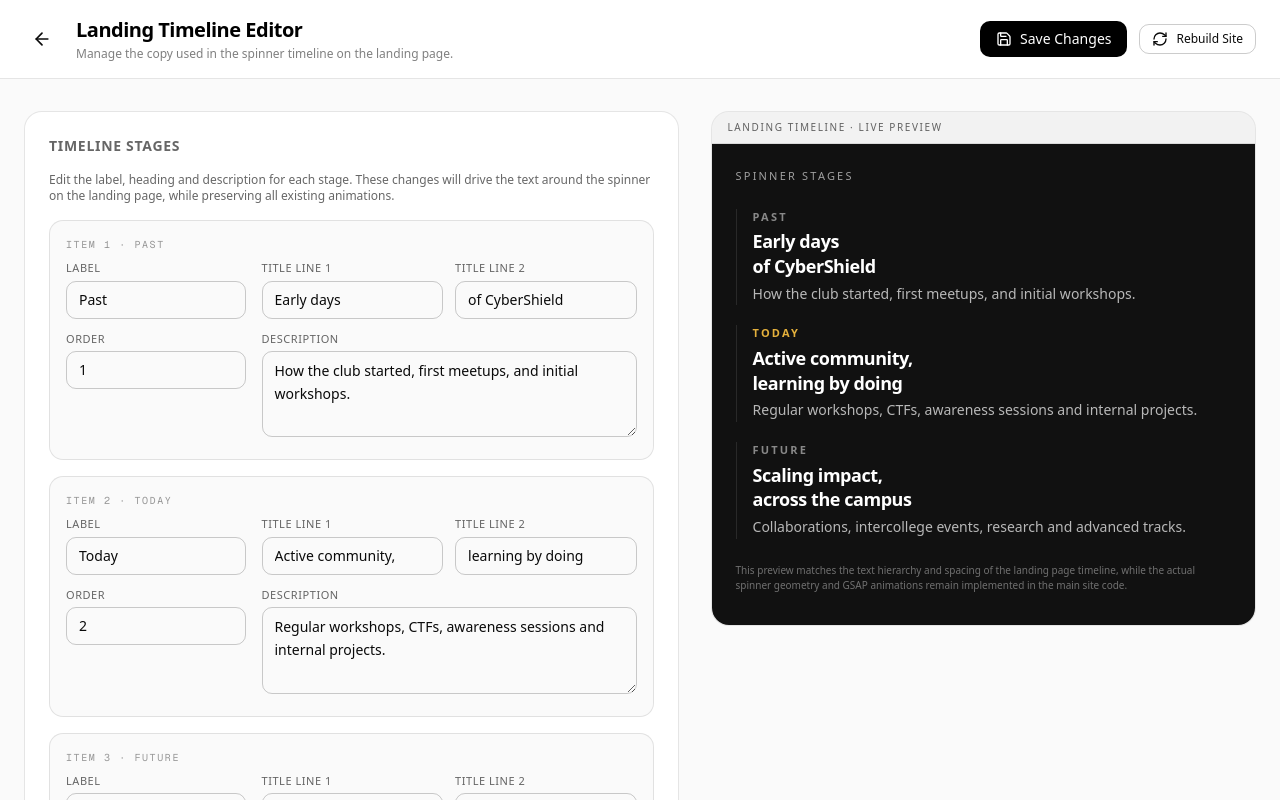
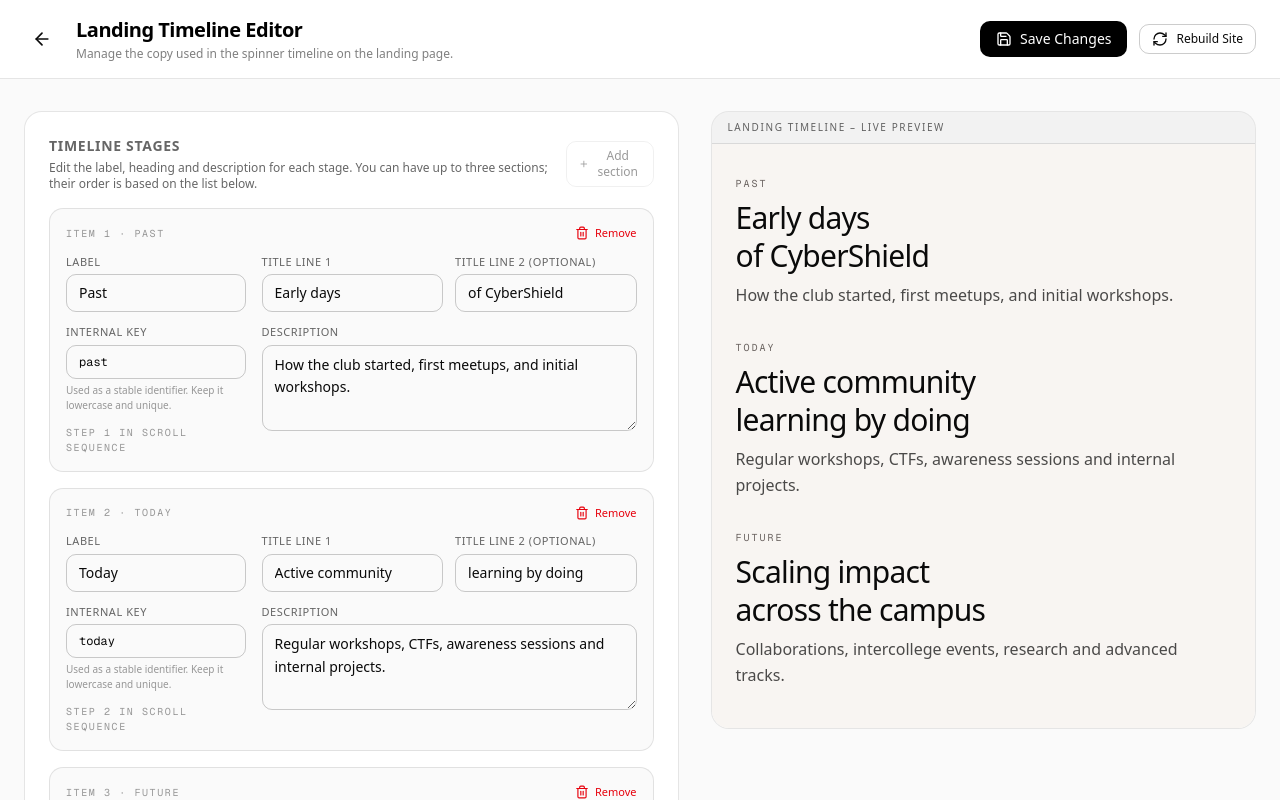
Before and after one commit to ioit-cybershield/CyberShield-Admin, a Next.js app: page /dashboard/landing/timeline in a window 1280 px wide. Shown: the top 800 px of the page. Built offline with nearby package versions, Linux system fonts and the light colour scheme; no server answers; the database is empty.

Commit message:
managing timeline states works

```diff
--- a/src/app/api/landing/timeline/route.ts
+++ b/src/app/api/landing/timeline/route.ts
@@ -1,5 +1,6 @@
 import { NextRequest, NextResponse } from "next/server";
 import prisma from "@/lib/prisma";
+import { LandingTimeline } from "@/generated/prisma/client";
 
 const corsHeaders = {
   "Access-Control-Allow-Origin": "http://localhost:4321", // + your prod URL later
@@ -16,13 +17,7 @@
       orderBy: { order: "asc" },
     });
 
-    return NextResponse.json(
-      { states },
-      {
-        status: 200,
-        headers: corsHeaders,
-      },
-    );
+    return NextResponse.json({ states }, { status: 200, headers: corsHeaders });
   } catch (error) {
     console.error("Error fetching landing timeline", error);
     return NextResponse.json(
@@ -32,10 +27,11 @@
   }
 }
 
+// route.ts
 export async function PUT(request: NextRequest) {
   try {
     const body = await request.json();
-    const { states } = body;
+    const states = body.states ?? body;
 
     if (!Array.isArray(states)) {
       return NextResponse.json(
@@ -44,35 +40,62 @@
       );
     }
 
+    if (states.length === 0 || states.length > 3) {
+      return NextResponse.json(
+        { error: "Timeline must have between 1 and 3 sections" },
+        { status: 400, headers: corsHeaders },
+      );
+    }
+
     for (const state of states) {
-      if (!state.key || !state.label || !state.titleLines || !state.desc) {
+      if (!state.key || !state.label || !state.titleLine1 || !state.desc) {
         return NextResponse.json(
-          { error: "Each state must have key, label, titleLines, and desc" },
+          {
+            error:
+              "Each state must have key, label, titleLine1, and desc (titleLine2 is optional)",
+          },
           { status: 400, headers: corsHeaders },
         );
       }
     }
 
-    const operations = states.map((state) =>
-      prisma.landingTimeline.upsert({
+    const incomingKeys = states.map((s: { key: string }) => s.key);
+
+    // Atomic transaction: delete stale + upsert current
+    const result = await prisma.$transaction(async (tx) => {
+      // Delete keys not present in the incoming request
+      await tx.landingTimeline.deleteMany({
+        where: {
+          key: {
+            notIn: incomingKeys,
+          },
+        },
+      });
+
+      // Upsert all incoming states with their new order
+      const upsertOps = states.map((state: LandingTimeline, index: number) =>
+        tx.landingTimeline.upsert({
           where: { key: state.key },
           create: {
             key: state.key,
             label: state.label,
-          titleLines: state.titleLines,
+            titleLine1: state.titleLine1.trim(),
+            titleLine2: state.titleLine2?.trim() || null,
             desc: state.desc,
-          order: state.order ?? 0,
+            order: index + 1,
           },
           update: {
             label: state.label,
-          titleLines: state.titleLines,
+            titleLine1: state.titleLine1.trim(),
+            titleLine2: state.titleLine2?.trim() || null,
             desc: state.desc,
-          order: state.order ?? 0,
+            order: index + 1,
           },
         }),
       );
 
-    const result = await prisma.$transaction(operations);
+      return Promise.all(upsertOps);
+    });
 
     return NextResponse.json(
       { states: result },
--- a/src/app/api/landing/timeline/seed/route.ts
+++ b/src/app/api/landing/timeline/seed/route.ts
@@ -6,21 +6,24 @@
     key: "past",
     order: 1,
     label: "Past",
-    titleLines: "Early days, of CyberShield",
+    titleLine1: "Early days",
+    titleLine2: "of CyberShield",
     desc: "How the club started, first meetups, and initial workshops.",
   },
   {
     key: "today",
     order: 2,
     label: "Today",
-    titleLines: "Active community, learning by doing",
+    titleLine1: "Active community",
+    titleLine2: "learning by doing",
     desc: "Regular workshops, CTFs, awareness sessions and internal projects.",
   },
   {
     key: "future",
     order: 3,
     label: "Future",
-    titleLines: "Scaling impact, across the campus",
+    titleLine1: "Scaling impact",
+    titleLine2: "across the campus",
     desc: "Collaborations, intercollege events, research and advanced tracks.",
   },
 ];
--- a/src/app/dashboard/landing/timeline/page.tsx
+++ b/src/app/dashboard/landing/timeline/page.tsx
@@ -3,23 +3,30 @@
 
 import React, { useEffect, useState } from "react";
 import { Toaster, toast } from "sonner";
-import { ArrowLeft, Save } from "lucide-react";
+import { ArrowLeft, Save, Trash2, Plus } from "lucide-react";
 import { useRouter } from "next/navigation";
 import { RebuildButton } from "@/components/RebuildButton";
 
 type TimelineEditorState = {
   key: string;
-  order: number;
   label: string;
   titleLine1: string;
-  titleLine2: string;
+  titleLine2?: string;
   desc: string;
+};
+
+type ApiTimelineState = {
+  key: string;
+  label: string;
+  titleLine1: string;
+  titleLine2: string | null;
+  desc: string;
+  order?: number | null;
 };
 
 const DEFAULT_STATES: TimelineEditorState[] = [
   {
     key: "past",
-    order: 1,
     label: "Past",
     titleLine1: "Early days",
     titleLine2: "of CyberShield",
@@ -27,17 +34,15 @@
   },
   {
     key: "today",
-    order: 2,
     label: "Today",
-    titleLine1: "Active community,",
+    titleLine1: "Active community",
     titleLine2: "learning by doing",
     desc: "Regular workshops, CTFs, awareness sessions and internal projects.",
   },
   {
     key: "future",
-    order: 3,
     label: "Future",
-    titleLine1: "Scaling impact,",
+    titleLine1: "Scaling impact",
     titleLine2: "across the campus",
     desc: "Collaborations, intercollege events, research and advanced tracks.",
   },
@@ -64,34 +69,36 @@
 
         const data = await res.json();
 
-        if (
-          !data.states ||
-          !Array.isArray(data.states) ||
-          data.states.length === 0
-        ) {
+        if (!data.states || !Array.isArray(data.states)) {
           setStates(DEFAULT_STATES);
           return;
         }
 
-        const mapped: TimelineEditorState[] = data.states
-          .sort((a: any, b: any) => (a.order ?? 0) - (b.order ?? 0))
-          .map((state: any) => {
-            const rawTitle: string = state.titleLines ?? "";
-            const [line1, line2 = ""] = rawTitle
-              .split(",", 2)
-              .map((s) => s.trim());
+        const apiStates = data.states as ApiTimelineState[];
 
-            return {
-              key: state.key,
-              order: typeof state.order === "number" ? state.order : 0,
-              label: state.label ?? "",
-              titleLine1: line1,
-              titleLine2: line2,
-              desc: state.desc ?? "",
-            };
+        if (apiStates.length === 0) {
+          setStates(DEFAULT_STATES);
+          return;
+        }
+
+        // Sort by order if present, then clamp to max 3
+        const sorted = [...apiStates].sort((a, b) => {
+          const ao = typeof a.order === "number" ? a.order : 0;
+          const bo = typeof b.order === "number" ? b.order : 0;
+          return ao - bo;
         });
 
-        setStates(mapped);
+        const mapped: TimelineEditorState[] = sorted
+          .slice(0, 3)
+          .map((state, index) => ({
+            key: state.key ?? `state-${index}`,
+            label: state.label ?? "",
+            titleLine1: state.titleLine1 ?? "",
+            titleLine2: state.titleLine2 ?? undefined,
+            desc: state.desc ?? "",
+          }));
+
+        setStates(mapped.length > 0 ? mapped : DEFAULT_STATES);
       } catch (error) {
         console.error(error);
         toast.error("Failed to load timeline content");
@@ -116,16 +123,64 @@
     );
   };
 
+  const handleAddState = () => {
+    if (states.length >= 3) {
+      toast.error("You can have at most 3 timeline sections");
+      return;
+    }
+
+    setStates((prev) => [
+      ...prev,
+      {
+        key: `state-${Date.now()}`,
+        label: "New section",
+        titleLine1: "",
+        titleLine2: "",
+        desc: "",
+      },
+    ]);
+  };
+
+  const handleRemoveState = (index: number) => {
+    if (states.length <= 1) {
+      toast.error("At least one timeline section is required");
+      return;
+    }
+
+    setStates((prev) => prev.filter((_, i) => i !== index));
+  };
+
   const handleSave = async () => {
+    if (states.length === 0 || states.length > 3) {
+      toast.error("Timeline must have between 1 and 3 sections");
+      return;
+    }
+
+    for (const state of states) {
+      if (
+        !state.key ||
+        !state.label.trim() ||
+        !state.titleLine1.trim() ||
+        !state.desc.trim()
+      ) {
+        toast.error(
+          "Each section needs a key, label, first title line, and description",
+        );
+        return;
+      }
+    }
+
     setIsSaving(true);
     try {
       const payload = {
-        states: states.map((s) => ({
+        states: states.map((s, index) => ({
           key: s.key,
-          order: s.order,
           label: s.label.trim(),
-          titleLines: [s.titleLine1, s.titleLine2].filter(Boolean).join(", "),
+          titleLine1: s.titleLine1.trim(),
+          titleLine2: s.titleLine2?.trim() || null,
           desc: s.desc.trim(),
+          // Order is derived from the current position; admin does not edit it directly
+          order: index + 1,
         })),
       };
 
@@ -210,14 +265,27 @@
           {/* Form section */}
           <section className="space-y-6">
             <div className="rounded-2xl border border-black/10 bg-white p-6">
-              <h2 className="mb-4 text-sm font-semibold uppercase tracking-wider text-black/60">
+              <div className="mb-4 flex items-center justify-between gap-3">
+                <div>
+                  <h2 className="text-sm font-semibold uppercase tracking-wider text-black/60">
                     Timeline stages
                   </h2>
-              <p className="mb-4 text-xs text-black/60">
-                Edit the label, heading and description for each stage. These
-                changes will drive the text around the spinner on the landing
-                page, while preserving all existing animations.
+                  <p className="mt-1 text-xs text-black/60">
+                    Edit the label, heading and description for each stage. You
+                    can have up to three sections; their order is based on the
+                    list below.
                   </p>
+                </div>
+                <button
+                  type="button"
+                  onClick={handleAddState}
+                  disabled={states.length >= 3}
+                  className="inline-flex items-center gap-1.5 rounded-lg border border-black/15 px-3 py-1.5 text-xs font-medium text-black hover:border-black/40 disabled:cursor-not-allowed disabled:opacity-40"
+                >
+                  <Plus className="h-3.5 w-3.5" />
+                  Add section
+                </button>
+              </div>
 
               <div className="space-y-4">
                 {states.map((state, index) => (
@@ -225,9 +293,20 @@
                     key={state.key ?? index}
                     className="rounded-xl border border-black/10 bg-black/2 p-4"
                   >
-                    <p className="mb-2 text-[10px] font-mono uppercase tracking-[0.16em] text-black/40">
-                      Item {index + 1} · {state.key}
+                    <div className="mb-3 flex items-center justify-between gap-3">
+                      <p className="text-[10px] font-mono uppercase tracking-[0.16em] text-black/40">
+                        Item {index + 1} · {state.key || "unnamed"}
                       </p>
+                      <button
+                        type="button"
+                        onClick={() => handleRemoveState(index)}
+                        disabled={states.length <= 1}
+                        className="inline-flex items-center gap-1.5 text-[11px] text-red-600 hover:text-red-700 disabled:cursor-not-allowed disabled:opacity-40"
+                      >
+                        <Trash2 className="h-3.5 w-3.5" />
+                        Remove
+                      </button>
+                    </div>
 
                     <div className="grid grid-cols-1 gap-4 md:grid-cols-12">
                       {/* Left side: meta */}
@@ -246,32 +325,34 @@
                             placeholder="Past"
                           />
                         </div>
-
                         <div>
                           <label className="block text-[11px] font-medium uppercase tracking-wider text-black/60">
-                            Order
+                            Internal key
                           </label>
                           <input
-                            type="number"
-                            value={state.order}
+                            type="text"
+                            value={state.key}
                             onChange={(e) =>
-                              handleChange(
-                                index,
-                                "order",
-                                Number(e.target.value) || 0,
-                              )
+                              handleChange(index, "key", e.target.value)
                             }
-                            className="mt-1 w-full rounded-lg border border-black/20 px-3 py-2 text-sm focus:border-black focus:outline-none"
-                            min={0}
+                            className="mt-1 w-full rounded-lg border border-black/20 px-3 py-2 text-xs font-mono focus:border-black focus:outline-none"
+                            placeholder="past"
                           />
+                          <p className="mt-1 text-[10px] text-black/40">
+                            Used as a stable identifier. Keep it lowercase and
+                            unique.
+                          </p>
                         </div>
+                        <p className="text-[10px] font-mono uppercase tracking-[0.16em] text-black/40">
+                          Step {index + 1} in scroll sequence
+                        </p>
                       </div>
 
-                      {/* Right side: title + body */}
+                      {/* Right side: heading + description */}
                       <div className="space-y-3 md:col-span-8">
                         <div className="grid grid-cols-1 gap-3 md:grid-cols-2">
                           <div>
-                            <label className="mb-1 block text-[11px] font-medium uppercase tracking-wider text-black/60">
+                            <label className="block text-[11px] font-medium uppercase tracking-wider text-black/60">
                               Title line 1
                             </label>
                             <input
@@ -284,17 +365,17 @@
                                   e.target.value,
                                 )
                               }
-                              className="w-full rounded-lg border border-black/20 px-3 py-2 text-sm focus:border-black focus:outline-none"
+                              className="mt-1 w-full rounded-lg border border-black/20 px-3 py-2 text-sm focus:border-black focus:outline-none"
                               placeholder="Early days"
                             />
                           </div>
                           <div>
-                            <label className="mb-1 block text-[11px] font-medium uppercase tracking-wider text-black/60">
-                              Title line 2
+                            <label className="block text-[11px] font-medium uppercase tracking-wider text-black/60">
+                              Title line 2 (optional)
                             </label>
                             <input
                               type="text"
-                              value={state.titleLine2}
+                              value={state.titleLine2 ?? ""}
                               onChange={(e) =>
                                 handleChange(
                                   index,
@@ -302,7 +383,7 @@
                                   e.target.value,
                                 )
                               }
-                              className="w-full rounded-lg border border-black/20 px-3 py-2 text-sm focus:border-black focus:outline-none"
+                              className="mt-1 w-full rounded-lg border border-black/20 px-3 py-2 text-sm focus:border-black focus:outline-none"
                               placeholder="of CyberShield"
                             />
                           </div>
@@ -327,10 +408,16 @@
                   </div>
                 ))}
               </div>
+
+              <p className="mt-4 text-[11px] text-black/45">
+                The order of sections above defines the scroll sequence around
+                the spinner. You can reorder them by rearranging this list (drag
+                &amp; drop can be added later).
+              </p>
             </div>
           </section>
 
-          {/* Preview section */}
+          {/* Preview */}
           <section className="lg:sticky lg:top-24 h-fit">
             <TimelinePreview states={states} />
           </section>
@@ -341,55 +428,38 @@
 }
 
 function TimelinePreview({ states }: { states: TimelineEditorState[] }) {
-  // Sort by order to match frontend behavior
-  const ordered = [...states].sort((a, b) => a.order - b.order);
+  const previewStates = states.slice(0, 3);
 
   return (
     <div className="w-full overflow-hidden rounded-2xl border border-black/10 bg-white">
       <div className="border-b border-black/10 bg-black/5 px-4 py-2 text-[10px] font-medium uppercase tracking-[0.16em] text-black/60">
-        Landing Timeline · Live preview
+        Landing Timeline – Live preview
       </div>
-
-      <div className="space-y-6 bg-[#111111] px-6 pb-8 pt-6 text-white">
-        <p className="text-[11px] font-medium uppercase tracking-[0.2em] text-white/60">
-          Spinner stages
+      <div className="space-y-8 bg-[#f8f5f2] px-6 pb-10 pt-8">
+        {previewStates.map((state, index) => (
+          <div key={state.key ?? index} className="space-y-2">
+            <p className="text-[10px] font-mono uppercase tracking-[0.2em] text-[#2e2522]/70">
+              {state.label || `Stage ${index + 1}`}
             </p>
-
-        <div className="space-y-5">
-          {ordered.map((state, index) => {
-            const isCurrent = index === 1; // visually treat the second item as "active"
-            return (
-              <div
-                key={state.key ?? index}
-                className="flex flex-col gap-1 border-l border-white/10 pl-4"
-              >
-                <span
-                  className={[
-                    "text-[11px] font-semibold uppercase tracking-[0.2em]",
-                    isCurrent ? "text-[#E4B03C]" : "text-white/50",
-                  ].join(" ")}
-                >
-                  {state.label}
-                </span>
-                <h3 className="text-base font-semibold leading-snug tracking-tight md:text-lg">
-                  <span className="block">{state.titleLine1}</span>
+            <div className="text-2xl font-medium leading-tight tracking-tight md:text-3xl">
+              {state.titleLine1 && (
+                <p className="leading-tight">{state.titleLine1}</p>
+              )}
               {state.titleLine2 && (
-                    <span className="block">{state.titleLine2}</span>
+                <p className="leading-tight">{state.titleLine2}</p>
               )}
-                </h3>
-                <p className="max-w-md text-xs leading-relaxed text-white/70 md:text-sm">
-                  {state.desc}
+            </div>
+            <p className="max-w-md text-sm leading-relaxed text-black/70 md:text-base">
+              {state.desc ||
+                "Description will appear here once you add content."}
             </p>
           </div>
-            );
-          })}
-        </div>
-
-        <p className="mt-4 text-[10px] text-white/40">
-          This preview matches the text hierarchy and spacing of the landing
-          page timeline, while the actual spinner geometry and GSAP animations
-          remain implemented in the main site code.
+        ))}
+        {previewStates.length === 0 && (
+          <p className="text-sm text-black/60">
+            Add at least one timeline section to see the preview.
           </p>
+        )}
       </div>
     </div>
   );
```
Also changed, not shown: 1 other file (tests, documents, lock files or other folders). Lines whose indentation alone changed are shown as unchanged.
